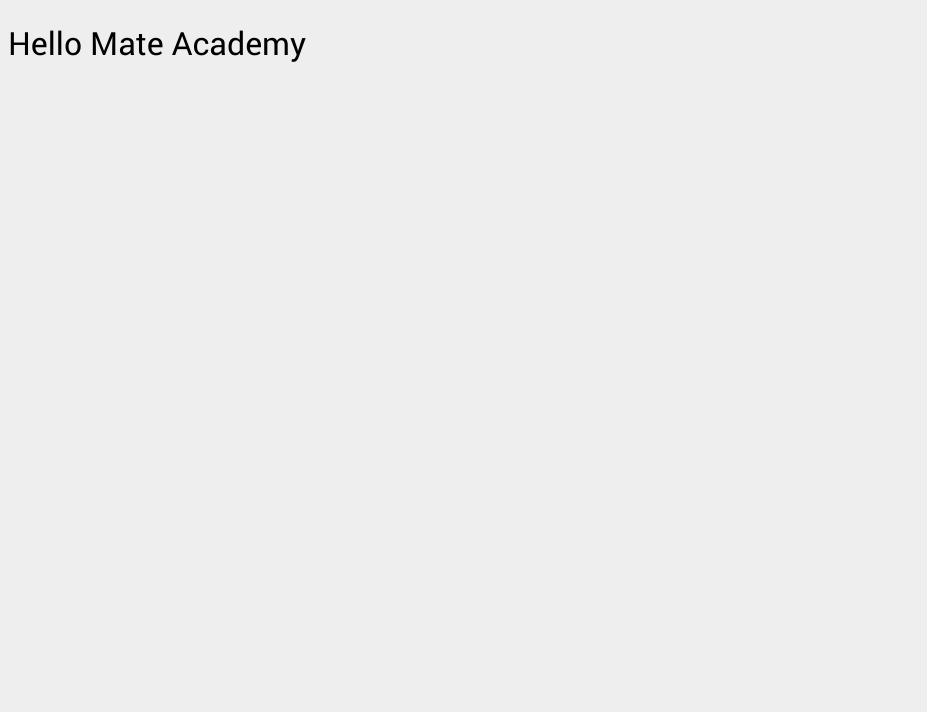
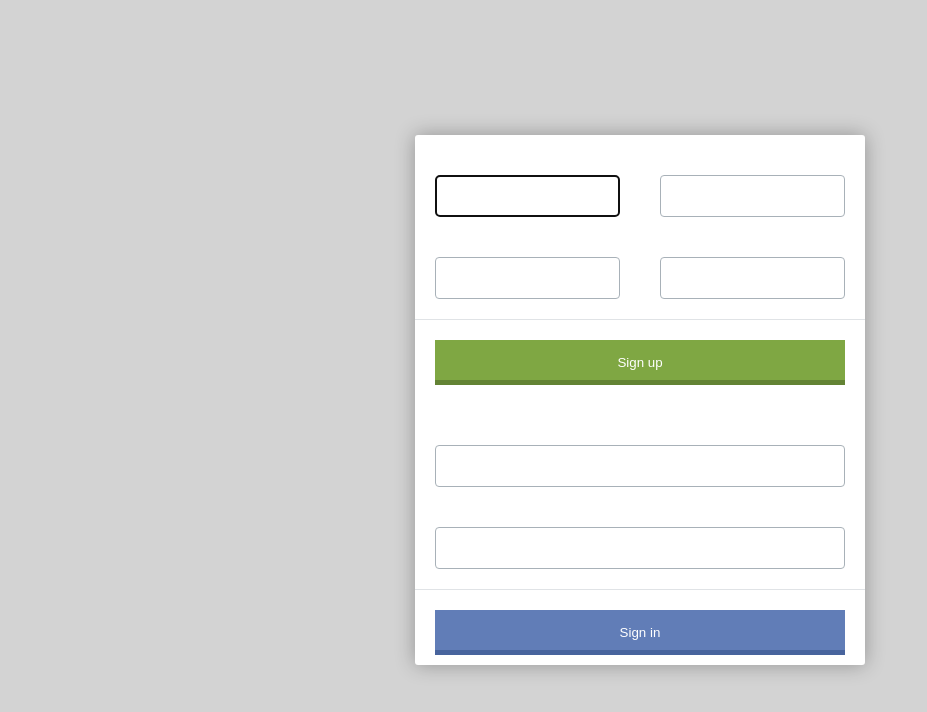
Before and after one commit to mate-academy/js_task_fix_form_DOM, a website built with Parcel: page src/index.html in a window 1280 px wide. Shown: the whole page, without its empty margins (0-927 px from the left). Built offline with nearby package versions, Linux system fonts and the light colour scheme.

Commit message:
init task

```diff
--- a/package.json
+++ b/package.json
@@ -21,7 +21,7 @@
     "@linthtml/linthtml": "^0.3.2",
     "@mate-academy/eslint-config": "*",
     "@mate-academy/linthtml-config": "0.0.1",
-    "@mate-academy/scripts": "^0.2.0",
+    "@mate-academy/scripts": "^0.3.9",
     "@mate-academy/stylelint-config": "0.0.9",
     "colors": "^1.3.3",
     "eslint": "^5.16.0",
--- a/src/index.html
+++ b/src/index.html
@@ -3,11 +3,53 @@
   <head>
     <meta charset="UTF-8">
     <meta name="viewport" content="width=device-width, initial-scale=1.0">
-    <title>Title</title>
+    <title>Login</title>
     <link rel="stylesheet" href="./styles/main.scss">
   </head>
   <body>
-    <h1>Hello Mate Academy</h1>
+    <div class="login-wrap">
+      <form>
+        <div class="field">
+          <input type="text" name="firstName"
+                 class="field-text" autocomplete="off"
+                 id="sign-up-name" autofocus>
+        </div>
+        <div class="field">
+          <input type="text" name="lastName"
+                 class="field-text" id="sign-up-last-name"
+                 autocomplete="off">
+        </div>
+        <div class="field">
+          <input type="text" name="email"
+                 class="field-text" id="sign-up-email"
+                 autocomplete="off">
+        </div>
+        <div class="field">
+          <input type="password" name="password"
+                 id="sign-up-password" class="field-text"
+                 autocomplete="off">
+        </div>
+
+        <div class="login-row">
+          <button class="field-button field-button--submit">Sign up</button>
+        </div>
+      </form>
+      <form >
+        <div class="field field--full">
+          <input type="text" name="email"
+                 id="sign-in-email" class="field-text"
+                 autocomplete="off">
+        </div>
+        <div class="field field--full">
+          <input type="password" name="password"
+                 id="sign-in-password" class="field-text"
+                 autocomplete="off">
+        </div>
+        <div class="login-row">
+          <button class="field-button field-button--facebook">Sign in</button>
+        </div>
+      </form>
+    </div>
     <script type="text/javascript" src="scripts/main.js"></script>
   </body>
 </html>
--- a/src/scripts/main.js
+++ b/src/scripts/main.js
@@ -1 +1,3 @@
 'use strict';
+
+// write code here
--- a/src/styles/_fonts.scss
+++ /dev/null
@@ -1,6 +0,0 @@
-@font-face {
-  font-family: "Roboto";
-  src: url("../fonts/Roboto-Regular-webfont.woff") format("woff");
-  font-weight: normal;
-  font-style: normal;
-}
--- a/src/styles/_typography.scss
+++ /dev/null
@@ -1,3 +0,0 @@
-h1 {
-  @extend %h1;
-}
--- a/src/styles/_utils.scss
+++ /dev/null
@@ -1,3 +0,0 @@
-@import "utils/vars";
-@import "utils/mixins";
-@import "utils/extends";
--- a/src/styles/main.scss
+++ b/src/styles/main.scss
@@ -1,7 +1,98 @@
-@import "utils";
-@import "fonts";
-@import "typography";
+$normal-color: #a8b1b8;
+$active-color: #5cadd8;
+$field-focus-background: lighten($active-color, 30%);
+$base-spacing: 20px;
+$green: #7fa743;
+$blue: #617db7;
+
+@mixin centered() {
+  position: absolute;
+  top: 0;
+  left: 0;
+  bottom: 0;
+  right: 0;
+  margin: auto;
+}
 
 body {
-  background: $c-gray;
+  background: lightgrey;
+  font-family: sans-serif;
 }
+
+.login-wrap {
+  @include centered;
+  width: 450px;
+  height: 530px;
+  border-radius: 3px;
+  background: #fff;
+  box-shadow: 0 0 20px rgba(0,0,0,0.3);
+  box-sizing: border-box;
+}
+
+form {
+  display: flex;
+  flex-wrap: wrap;
+}
+
+.field {
+  position: relative;
+  padding: 40px $base-spacing 0;
+  width: 50%;
+  box-sizing: border-box;
+}
+
+.field--full {
+  width: 100%;
+}
+
+.field-label {
+  position: absolute;
+  width: 100%;
+  height: 100%;
+  top: 0;
+  left: 0;
+  padding: $base-spacing;
+  font-size: 11px;
+  text-transform: uppercase;
+  font-weight: 600;
+  overflow: hidden;
+  border: 1px solid transparent;
+  display: flex;
+  box-sizing: border-box;
+}
+
+.field-text {
+  border: 1px solid $normal-color;
+  border-radius: 4px;
+  padding: $base-spacing;
+  height: 40px;
+  font-size: 13px;
+  color: $normal-color;
+  width: 100%;
+  box-sizing: border-box;
+}
+
+.field-button {
+  width: 100%;
+  padding: 15px 30px;
+  border: none;
+}
+
+.field-button--submit {
+  background: $green;
+  box-shadow: inset 0 -5px 0 darken($green, 10%);
+  color: white;
+}
+
+.field-button--facebook {
+  background: $blue;
+  box-shadow: inset 0 -5px 0 darken($blue, 10%);
+  color: white;
+}
+
+.login-row {
+  width: 100%;
+  padding: $base-spacing;
+  margin-top: 20px;
+  border-top: 1px solid lighten($normal-color, 20%);
+}
--- a/src/styles/utils/_extends.scss
+++ /dev/null
@@ -1,4 +0,0 @@
-%h1 {
-  font-family: "Roboto", sans-serif;
-  font-weight: 400;
-}
--- a/src/styles/utils/_mixins.scss
+++ /dev/null
@@ -1,6 +0,0 @@
-@mixin hover($_property, $_toValue) {
-  transition: #{$_property} 0.3s;
-  &:hover {
-    #{$_property}: $_toValue;
-  }
-}
--- a/src/styles/utils/_vars.scss
+++ /dev/null
@@ -1 +0,0 @@
-$c-gray: #eee;
```
Also changed, not shown: .github/workflows/test.yml, README.md, src/fonts/Roboto-Regular-webfont.woff (deleted), src/images/preview.png (added), src/images/result.png (added), 4 other files.
